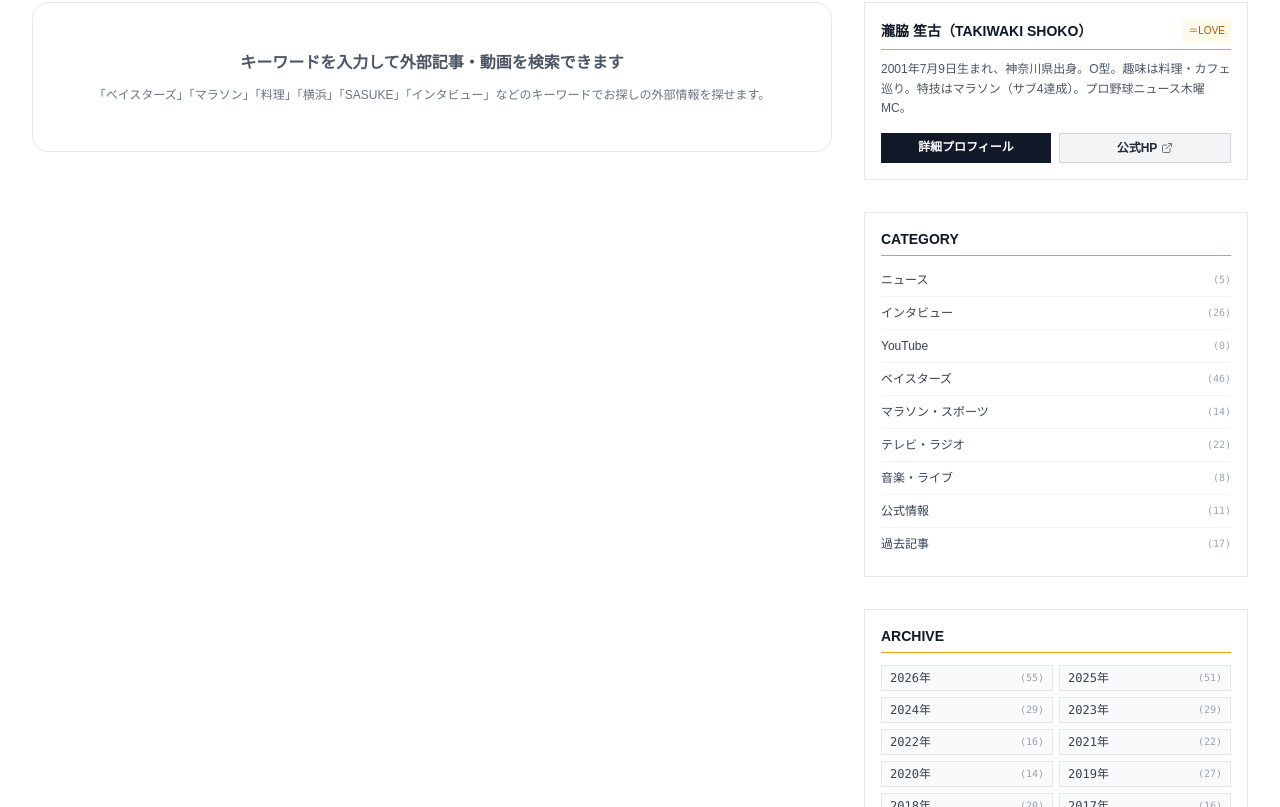
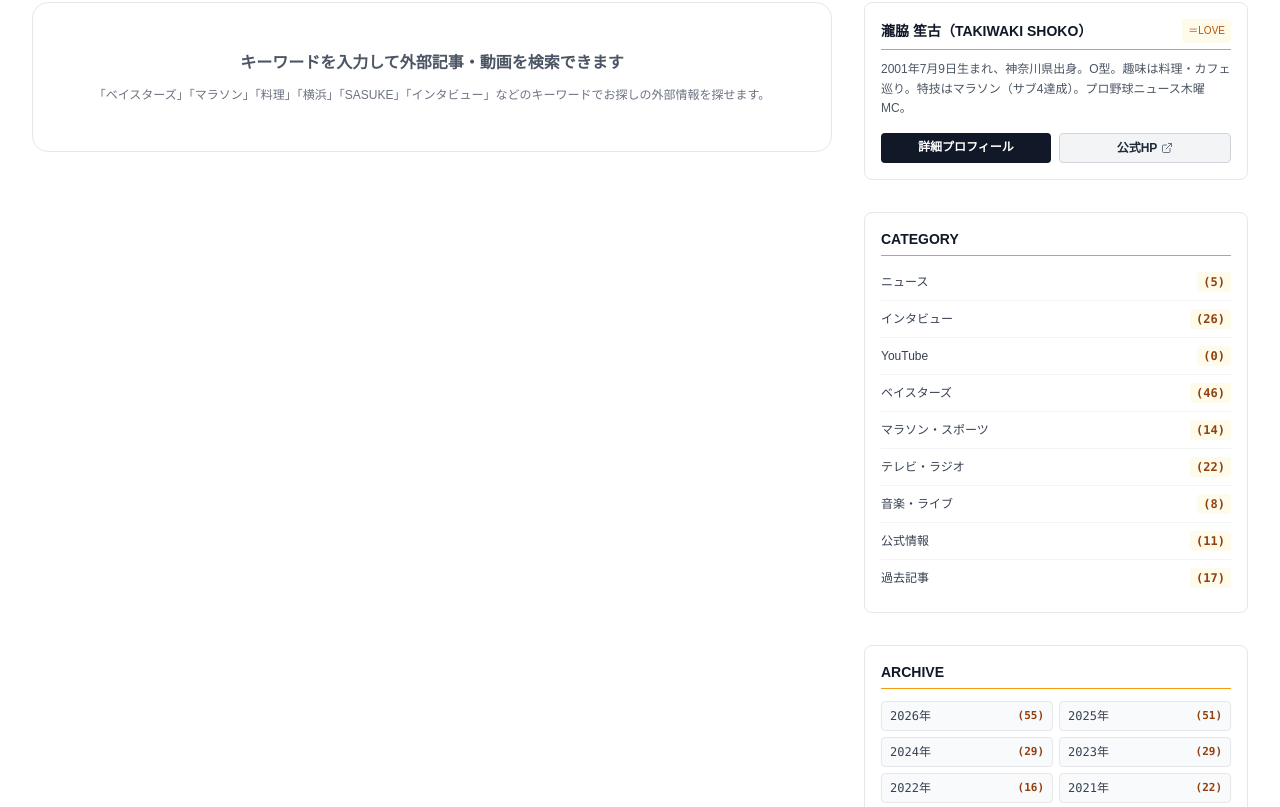
Before and after one commit to bmmr0515/shokoblog, a Next.js app: page /search in a window 1280 px wide. Shown: the part 433-1240 px from the top of the page. Built offline with nearby package versions, Linux system fonts and the light colour scheme; no server answers.

Commit message:
fix(sidebar): fix category and archive count calculation and enhance HTTP security headers

```diff
--- a/next.config.mjs
+++ b/next.config.mjs
@@ -1,19 +1,30 @@
 /** @type {import('next').NextConfig} */
 const nextConfig = {
   reactStrictMode: true,
-  images: {
-    domains: ['images.unsplash.com', 'img.youtube.com', 'i.ytimg.com', 'equal-love.jp'],
-    remotePatterns: [
+  async headers() {
+    return [
       {
-        protocol: 'https',
-        hostname: 'i.ytimg.com',
+        source: '/:path*',
+        headers: [
+          {
+            key: 'X-Content-Type-Options',
+            value: 'nosniff',
+          },
+          {
+            key: 'X-Frame-Options',
+            value: 'SAMEORIGIN',
+          },
+          {
+            key: 'X-XSS-Protection',
+            value: '1; mode=block',
+          },
+          {
+            key: 'Referrer-Policy',
+            value: 'strict-origin-when-cross-origin',
+          },
+        ],
       },
-      {
-        protocol: 'https',
-        hostname: 'img.youtube.com',
-      },
-    ],
-    unoptimized: true,
+    ];
   },
 };
 
--- a/src/components/Sidebar.tsx
+++ b/src/components/Sidebar.tsx
@@ -1,16 +1,29 @@
 "use client";
 
-import React from "react";
+import React, { useMemo } from "react";
 import Link from "next/link";
 import { LinkItem, Category } from "@/types/blog";
-import { INITIAL_TAGS, INITIAL_YEARS } from "@/data/mockData";
+import { INITIAL_LINK_ITEMS, INITIAL_TAGS, INITIAL_YEARS } from "@/data/mockData";
+import { getLinkItems } from "@/lib/store";
 import { ExternalLink } from "lucide-react";
 
 interface SidebarProps {
-  items: LinkItem[];
+  items?: LinkItem[];
 }
 
-export const Sidebar: React.FC<SidebarProps> = ({ items }) => {
+export const Sidebar: React.FC<SidebarProps> = ({ items: propItems }) => {
+  // 全本番データ (INITIAL_LINK_ITEMS + クライアントストア) を安全にマージ
+  const allItems = useMemo(() => {
+    if (propItems && propItems.length > 50) {
+      return propItems;
+    }
+    const storeItems = getLinkItems();
+    if (storeItems && storeItems.length >= INITIAL_LINK_ITEMS.length) {
+      return storeItems;
+    }
+    return INITIAL_LINK_ITEMS;
+  }, [propItems]);
+
   const categoriesList: Category[] = [
     "ニュース",
     "インタビュー",
@@ -27,10 +40,10 @@ export const Sidebar: React.FC<SidebarProps> = ({ items }) => {
     <aside className="space-y-8 text-xs">
 
       {/* Profile Box */}
-      <div className="border border-gray-200 p-4 space-y-2.5">
+      <div className="border border-gray-200 p-4 space-y-2.5 bg-white rounded-lg shadow-2xs">
         <h3 className="font-bold text-gray-900 border-b border-amber-500 pb-1.5 text-sm flex items-center justify-between">
           <span>瀧脇 笙古（TAKIWAKI SHOKO）</span>
-          <span className="text-[10px] text-amber-700 bg-amber-50 px-1.5 py-0.5 font-normal">＝LOVE</span>
+          <span className="text-[10px] text-amber-700 bg-amber-50 px-1.5 py-0.5 font-normal rounded">＝LOVE</span>
         </h3>
         <p className="text-gray-600 leading-relaxed">
           2001年7月9日生まれ、神奈川県出身。O型。趣味は料理・カフェ巡り。特技はマラソン（サブ4達成）。プロ野球ニュース木曜MC。
@@ -38,7 +51,7 @@ export const Sidebar: React.FC<SidebarProps> = ({ items }) => {
         <div className="pt-1 flex gap-2">
           <Link
             href="/profile"
-            className="flex-1 py-1.5 px-2 bg-gray-900 text-white font-bold text-center hover:bg-gray-800 transition-colors"
+            className="flex-1 py-1.5 px-2 bg-gray-900 text-white font-bold text-center hover:bg-gray-800 transition-colors rounded text-xs"
           >
             詳細プロフィール
           </Link>
@@ -46,7 +59,7 @@ export const Sidebar: React.FC<SidebarProps> = ({ items }) => {
             href="https://equal-love.jp/feature/takiwaki_shoko"
             target="_blank"
             rel="noopener noreferrer"
-            className="flex-1 py-1.5 px-2 bg-gray-100 text-gray-800 font-bold text-center border border-gray-300 hover:bg-gray-200 transition-colors flex items-center justify-center gap-1"
+            className="flex-1 py-1.5 px-2 bg-gray-100 text-gray-800 font-bold text-center border border-gray-300 hover:bg-gray-200 transition-colors flex items-center justify-center gap-1 rounded text-xs"
           >
             <span>公式HP</span>
             <ExternalLink className="w-3 h-3 text-gray-500" />
@@ -55,48 +68,54 @@ export const Sidebar: React.FC<SidebarProps> = ({ items }) => {
       </div>
 
       {/* Category Nav */}
-      <div className="border border-gray-200 p-4 space-y-2">
+      <div className="border border-gray-200 p-4 space-y-2 bg-white rounded-lg shadow-2xs">
         <h3 className="font-bold text-gray-900 border-b border-amber-500 pb-1.5 text-sm">
           CATEGORY
         </h3>
         <ul className="divide-y divide-gray-100">
-          {categoriesList.map((cat) => (
+          {categoriesList.map((cat) => {
+            const count = allItems.filter((i) => i.category === cat).length;
+            return (
               <li key={cat}>
                 <Link
                   href={`/category/${encodeURIComponent(cat)}`}
-                className="flex items-center justify-between py-2 text-gray-700 hover:text-orange-600 font-medium"
+                  className="flex items-center justify-between py-2 text-gray-700 hover:text-orange-600 font-medium transition-colors"
                 >
                   <span>{cat}</span>
-                <span className="text-[10px] font-mono text-gray-400">
-                  ({items.filter((i) => i.category === cat).length})
+                  <span className="text-xs font-mono font-bold text-amber-800 bg-amber-50 px-1.5 py-0.5 rounded">
+                    ({count})
                   </span>
                 </Link>
               </li>
-          ))}
+            );
+          })}
         </ul>
       </div>
 
       {/* Yearly Archive Nav */}
-      <div className="border border-gray-200 p-4 space-y-2">
+      <div className="border border-gray-200 p-4 space-y-2 bg-white rounded-lg shadow-2xs">
         <h3 className="font-bold text-gray-900 border-b border-amber-500 pb-1.5 text-sm">
           ARCHIVE
         </h3>
         <div className="grid grid-cols-2 gap-1.5 pt-1 font-mono">
-          {INITIAL_YEARS.map((yr) => (
+          {INITIAL_YEARS.map((yr) => {
+            const count = allItems.filter((i) => i.year === yr).length;
+            return (
               <Link
                 key={yr}
                 href={`/archive/${yr}`}
-              className="py-1 px-2 bg-gray-50 hover:bg-amber-50 hover:text-orange-600 border border-gray-200 text-gray-700 flex justify-between"
+                className="py-1.5 px-2 bg-gray-50 hover:bg-amber-50 hover:text-orange-600 border border-gray-200 text-gray-700 flex justify-between items-center rounded transition-colors"
               >
                 <span>{yr}年</span>
-              <span className="text-gray-400 text-[10px]">({items.filter((i) => i.year === yr).length})</span>
+                <span className="text-[11px] font-bold text-amber-800">({count})</span>
               </Link>
-          ))}
+            );
+          })}
         </div>
       </div>
 
       {/* Tags Cloud */}
-      <div className="border border-gray-200 p-4 space-y-2">
+      <div className="border border-gray-200 p-4 space-y-2 bg-white rounded-lg shadow-2xs">
         <h3 className="font-bold text-gray-900 border-b border-amber-500 pb-1.5 text-sm">
           TAGS
         </h3>
@@ -105,7 +124,7 @@ export const Sidebar: React.FC<SidebarProps> = ({ items }) => {
             <Link
               key={tag}
               href={`/tag/${encodeURIComponent(tag)}`}
-              className="px-2 py-0.5 bg-gray-100 hover:bg-amber-500 hover:text-white text-gray-700 transition-colors text-[11px]"
+              className="px-2 py-0.5 bg-gray-100 hover:bg-amber-500 hover:text-white text-gray-700 transition-colors text-[11px] rounded"
             >
               #{tag}
             </Link>
--- a/src/components/views/ArticlesView.tsx
+++ b/src/components/views/ArticlesView.tsx
@@ -37,7 +37,7 @@ export function ArticlesView() {
         </div>
 
         <div>
-          <Sidebar items={items} />
+          <Sidebar />
         </div>
       </div>
     </div>
--- a/src/components/views/CategoryView.tsx
+++ b/src/components/views/CategoryView.tsx
@@ -50,7 +50,7 @@ export function CategoryView({ rawCategory }: CategoryViewProps) {
         </div>
 
         <div>
-          <Sidebar items={items} />
+          <Sidebar />
         </div>
       </div>
     </div>
--- a/src/components/views/HomeView.tsx
+++ b/src/components/views/HomeView.tsx
@@ -276,7 +276,7 @@ export function HomeView() {
         </div>
 
         <div className="space-y-6">
-          <Sidebar items={items} />
+          <Sidebar />
         </div>
 
       </div>
--- a/src/components/views/NewsView.tsx
+++ b/src/components/views/NewsView.tsx
@@ -40,7 +40,7 @@ export function NewsView() {
         </div>
 
         <div>
-          <Sidebar items={items} />
+          <Sidebar />
         </div>
       </div>
     </div>
--- a/src/components/views/ProfileView.tsx
+++ b/src/components/views/ProfileView.tsx
@@ -174,7 +174,7 @@ export function ProfileView() {
         </div>
 
         <div>
-          <Sidebar items={items} />
+          <Sidebar />
         </div>
       </div>
     </div>
--- a/src/components/views/YouTubeView.tsx
+++ b/src/components/views/YouTubeView.tsx
@@ -75,7 +75,7 @@ export function YouTubeView() {
         </div>
 
         <div>
-          <Sidebar items={items} />
+          <Sidebar />
         </div>
       </div>
     </div>
```
Lines whose indentation alone changed are shown as unchanged.
